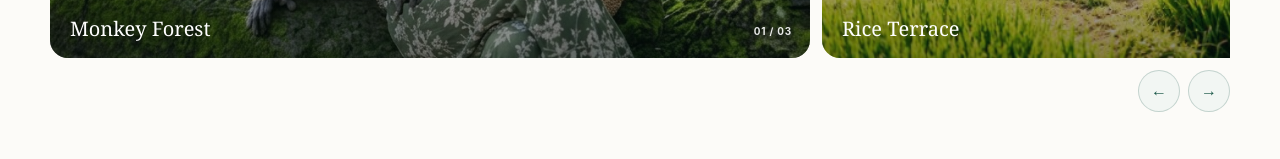
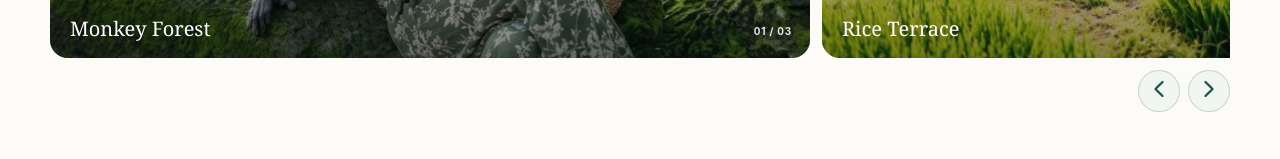
Before and after one commit to danabala72/ubud-venture-travel, a Next.js app: page /tours/ubud-waterfalls-monkey-forest-rice-terraces in a window 1280 px wide. Shown: the part 1053-1212 px from the top of the page. Built offline with nearby package versions, Linux system fonts and the light colour scheme.

Commit message:
Use chevron icons for tour gallery navigation

```diff
--- a/components/TourGallery.js
+++ b/components/TourGallery.js
@@ -1,4 +1,5 @@
 'use client';
 import {useRef} from 'react';
 import styles from './TourGallery.module.css';
-export default function TourGallery({images=[],fallback=[],theme}){const track=useRef(null);const move=(dir)=>{const el=track.current;if(!el)return;el.scrollBy({left:dir*el.clientWidth*.78,behavior:'smooth'})};const hasImages=images.length>0,items=hasImages?images:fallback.map((alt,i)=>({alt,index:i}));return <section className={`tour-gallery container ${styles.gallery}`} aria-label="Tour photo gallery"><div className={styles.track} ref={track}>{items.map((item,i)=><div key={hasImages?item.src:`${item.alt}-${i}`} className={`${styles.slide} landscape ${hasImages?'':`theme-${theme}-${(i%5)+1}`}`}>{hasImages&&<img src={item.src} alt={item.alt} loading={i===0?'eager':'lazy'}/>}<span>{item.alt}</span><b>{String(i+1).padStart(2,'0')} / {String(items.length).padStart(2,'0')}</b></div>)}</div>{items.length>1&&<div className={styles.controls}><button onClick={()=>move(-1)} aria-label="Previous photo">←</button><button onClick={()=>move(1)} aria-label="Next photo">→</button></div>}</section>}
+const Chevron=({direction})=><svg viewBox="0 0 24 24" aria-hidden="true" focusable="false"><path d={direction==='left'?'M15 18l-6-6 6-6':'M9 6l6 6-6 6'} fill="none" stroke="currentColor" strokeWidth="2" strokeLinecap="round" strokeLinejoin="round"/></svg>;
+export default function TourGallery({images=[],fallback=[],theme}){const track=useRef(null);const move=(dir)=>{const el=track.current;if(!el)return;el.scrollBy({left:dir*el.clientWidth*.78,behavior:'smooth'})};const hasImages=images.length>0,items=hasImages?images:fallback.map((alt,i)=>({alt,index:i}));return <section className={`tour-gallery container ${styles.gallery}`} aria-label="Tour photo gallery"><div className={styles.track} ref={track}>{items.map((item,i)=><div key={hasImages?item.src:`${item.alt}-${i}`} className={`${styles.slide} landscape ${hasImages?'':`theme-${theme}-${(i%5)+1}`}`}>{hasImages&&<img src={item.src} alt={item.alt} loading={i===0?'eager':'lazy'}/>}<span>{item.alt}</span><b>{String(i+1).padStart(2,'0')} / {String(items.length).padStart(2,'0')}</b></div>)}</div>{items.length>1&&<div className={styles.controls}><button onClick={()=>move(-1)} aria-label="Previous photo"><Chevron direction="left"/></button><button onClick={()=>move(1)} aria-label="Next photo"><Chevron direction="right"/></button></div>}</section>}
```
